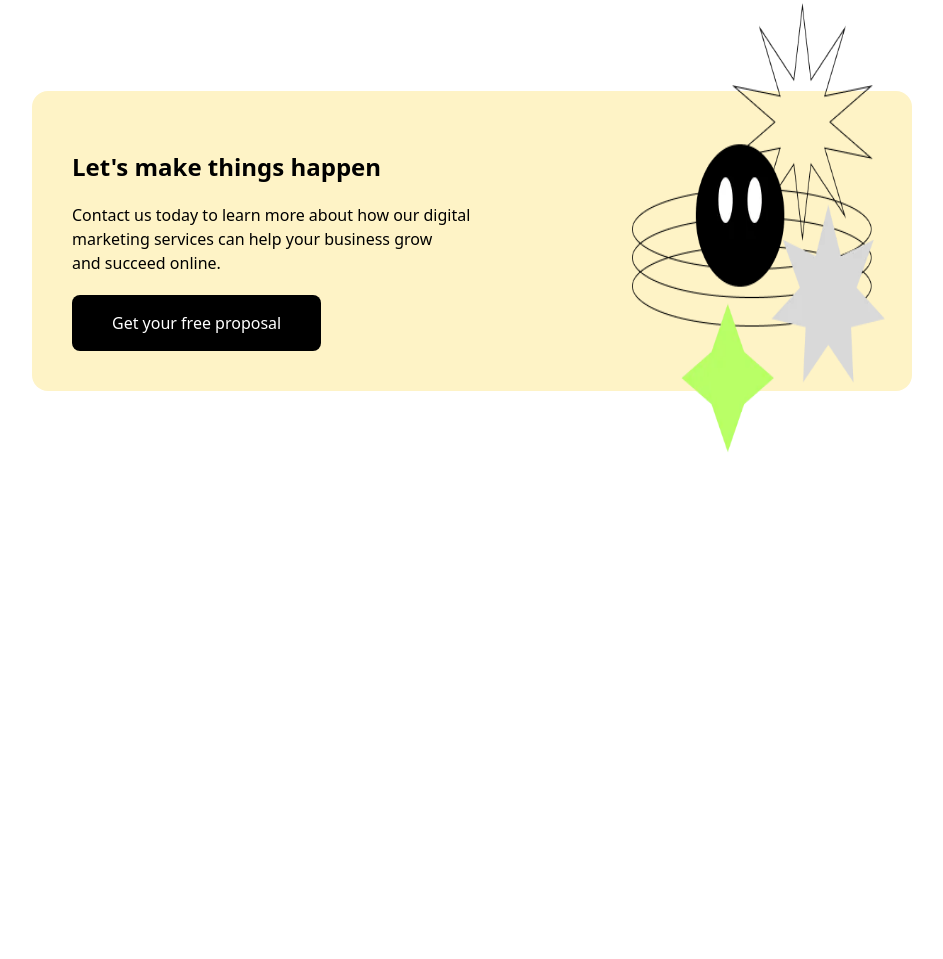
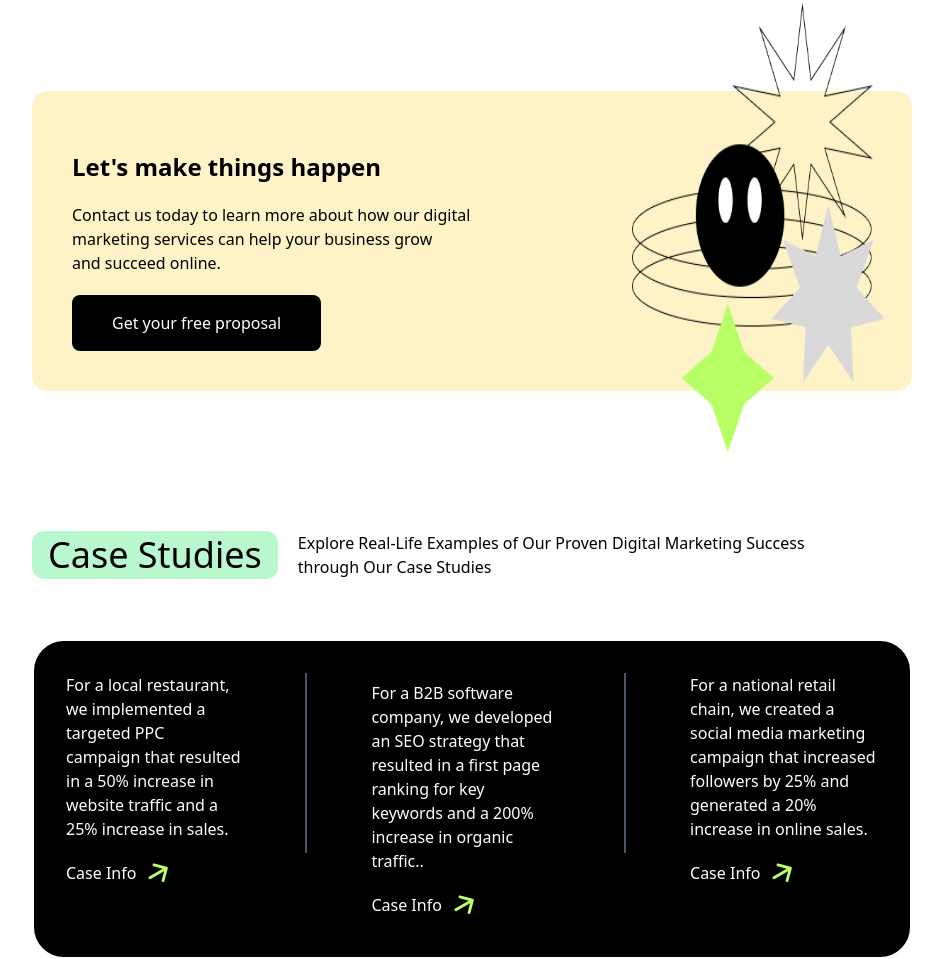
Before and after one commit to Oxbee27/landscape, a website: page src/index.html in a window 1280 px wide. Shown: the part 1777-2736 px from the top of the page, without its empty margins (168-1111 px from the left). Before the commit the page ends 2230 px from the top, so only its background shows below. Drawn offline with Linux system fonts and the light colour scheme; a web font is replaced by a local one.

Commit message:
feature commit

```diff
--- a/src/index.html
+++ b/src/index.html
@@ -34,7 +34,7 @@
     </header>
     <main class=" flex gap-15 mt-15 ">
             <section>
-                <h1 class=" text-7xl font-bold  mt-5">
+                <h1 class=" text-7xl font-bold mt-5">
             Navigating the digital landscape for success
             </h1>
             <h2 class=" flex  mt-5">
@@ -143,7 +143,7 @@
                     </div>
                 </section>
 
-                 <section class="flex border-2 gap-10 px-14 py-8 rounded-4xl bg-amber-100">
+                <section class="flex border-2 gap-10 px-14 py-8 rounded-4xl bg-amber-100">
                     <div>
                         <h2 class="text-sm font-bold  px-2  py-1  w-[100px] rounded-lg bg-green-200 capitalize">
                             Email
@@ -165,7 +165,7 @@
 
             </article>
 
-             <article class=" flex justify-between mt-5 gap-7 shadow-lg rounded-lg">
+            <article class=" flex justify-between mt-5 gap-7 shadow-lg rounded-lg">
 
                 <section class="flex border-2 gap-10 px-14 py-8 rounded-4xl bg-green-200">
                     <div>
@@ -231,6 +231,59 @@
 
             </main>
 
+            </article>
+
+            <main class="flex gap-5 mt-35">
+                <button class=" text-4xl px-4   rounded-xl bg-green-200">Case Studies</button>
+                <h2>Explore Real-Life Examples of Our Proven Digital Marketing Success <br>through Our Case Studies</h2>
+
+            </main>
+
+            <article class=" flex mt-15  border-2 text-white rounded-4xl bg-black">
+
+                <section class="  px-8 py-8 ">
+                    <div>
+                        <h2>For a local restaurant, we implemented a targeted PPC campaign that resulted in a 50%
+                            increase in website traffic and a 25% increase in sales.</h2>
+                        <div class=" flex gap-3 "">
+                     <h3 class=" flex mt-5 capitalize text-white ">case info</h3>
+
+                        <img src=" /img/_image (16).svg" alt="" class=" flex w-[20px] mt-5 gap-3 ">
+                        </div>
+                    </div>
+                </section>
+                <section class=" gap-10 px-8 py-8 text-gray-600">
+                    <div class=" border-1  h-45  "></div>
+                </section>
+                <section class=" gap-10 px-8 py-10 ">
+                    <div>
+                        <h2>For a B2B software company, we developed an SEO strategy that resulted in a first page
+                            ranking for key keywords and a 200% increase in organic traffic..</h2>
+                        <div class=" flex gap-3 "">
+                    <h3 class=" flex mt-5 capitalize text-white ">case info</h3>
+
+                        <img src=" /img/_image (16).svg" alt="" class=" flex w-[20px] mt-5 gap-3 ">
+                        </div>
+                    </div>
+                </section>
+                <section class=" gap-10 px-8 py-8  text-gray-600">
+                    <div class=" border-1  h-45 "></div>
+                </section>
+
+                <section class=" gap-10 px-8 py-8">
+                    <div>
+                        <h2>For a national retail chain, we created a social media marketing campaign that increased
+                            followers by 25% and generated a 20% increase in online sales.</h2>
+                        <div class=" flex gap-3 "">
+                         <h3 class=" flex mt-5 capitalize text-white ">case info</h3>
+                        <img src=" /img/_image (16).svg" alt="" class=" flex w-[20px] mt-5 gap-3 ">
+                        </div>
+                    </div>
+                </section>
+
+            </article>
+
+
 </body>
 
 </html>
```
Also changed, not shown: img/_image (13).svg (deleted), img/_image (16).svg (added), src/output.css.
